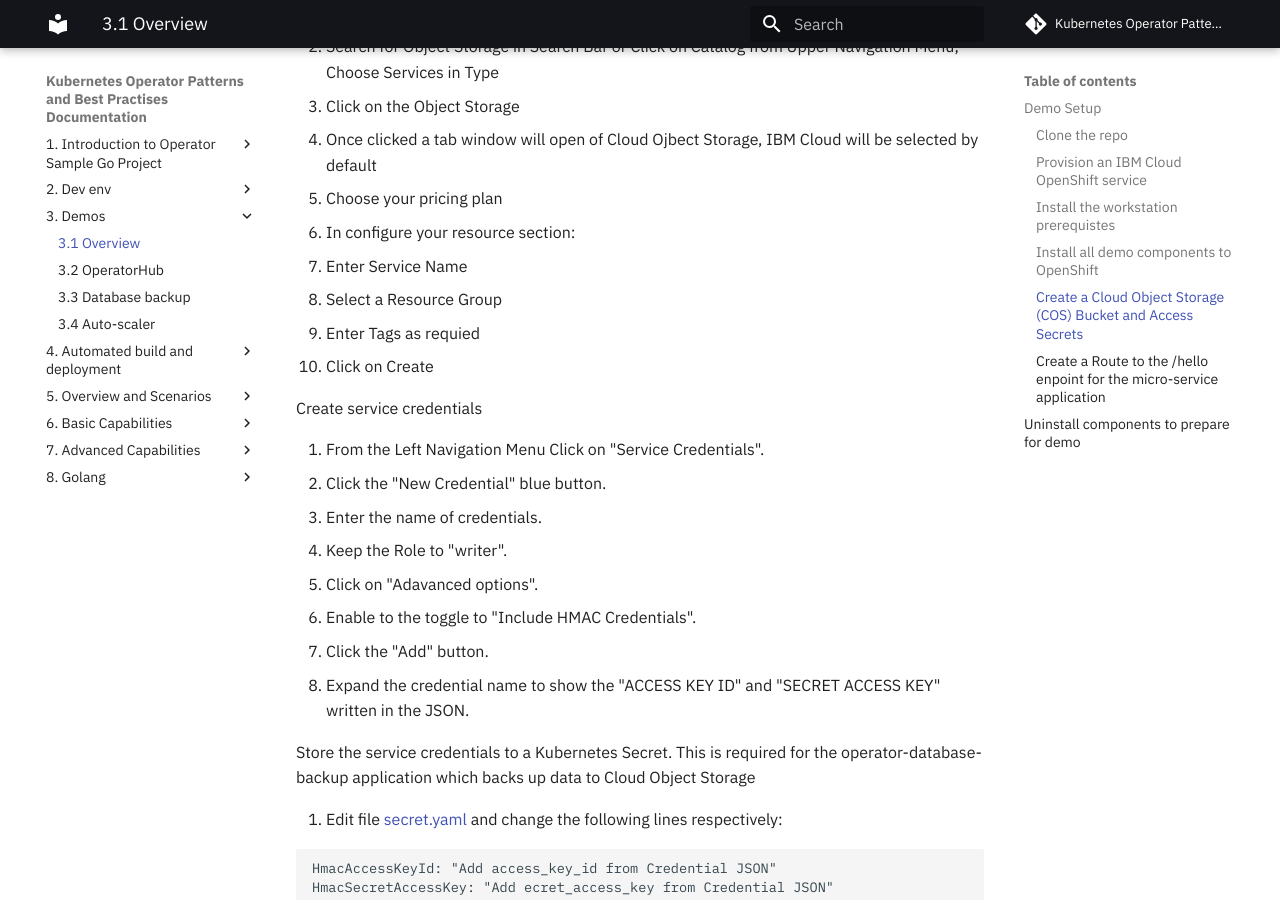
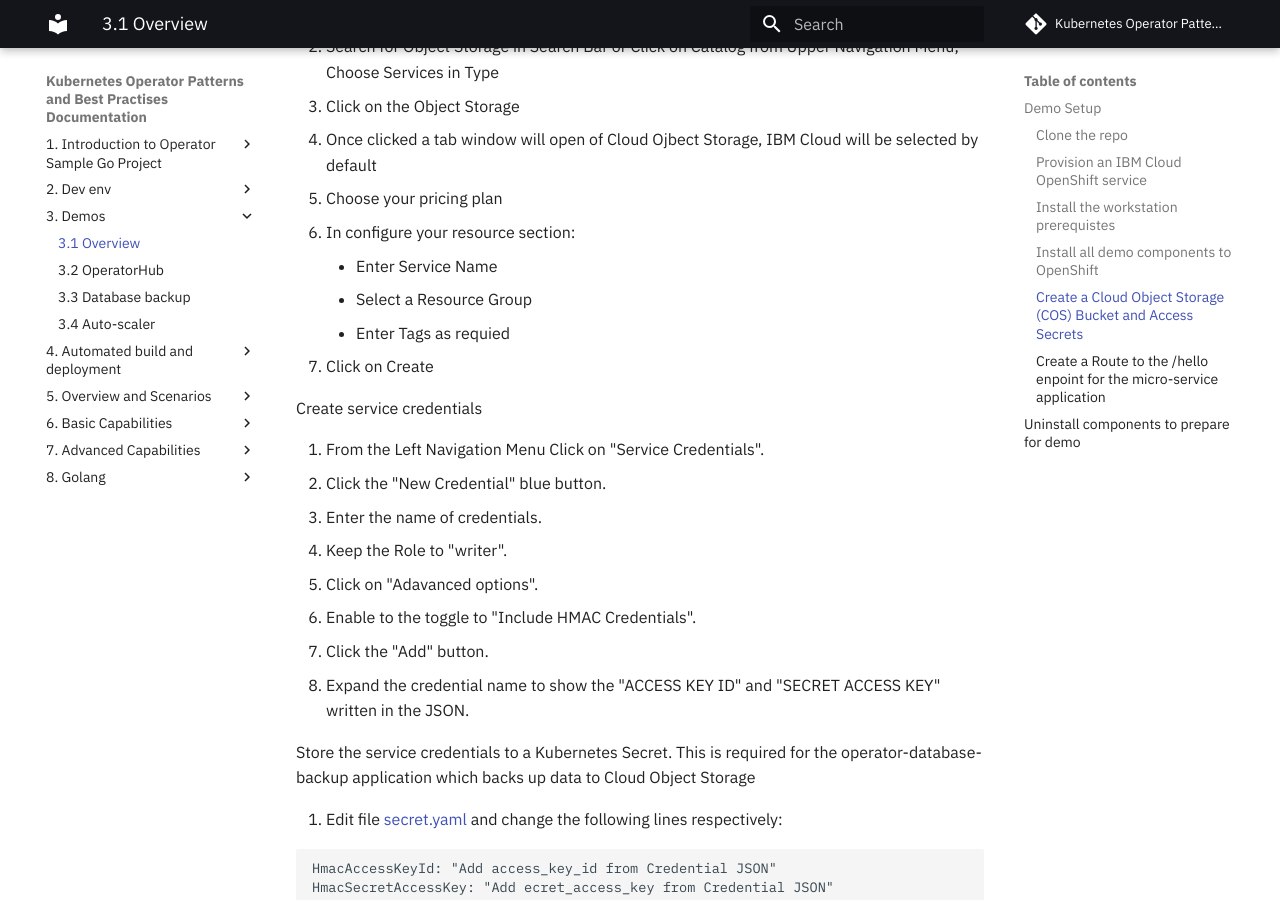
Before and after one commit to IBM/operator-sample-go-documentation, an MkDocs documentation site: the page built from documentation/demos-overview.md, in a window 1280 px wide and 900 px high, scrolled down 927 px. Built offline with MkDocs 1.6.1 and Material for MkDocs 9.7.7, drawn with Linux system fonts in a browser that asks for light colours; comment, search, counter and statistics services are not loaded.

Commit message:
doc-updates4

```diff
--- a/documentation/demos-overview.md
+++ b/documentation/demos-overview.md
@@ -31,10 +31,10 @@ Create Object Storage on [IBM Cloud](https://cloud.ibm.com/)
 3. Click on the Object Storage
 4. Once clicked a tab window will open of Cloud Ojbect Storage, IBM Cloud will be selected by default
 5. Choose your pricing plan
-6. In configure your resource section: </br>
-- Enter Service Name </br>
-- Select a Resource Group </br>
-- Enter Tags as requied </br>
+6. In configure your resource section:
+    * Enter Service Name
+    * Select a Resource Group
+    * Enter Tags as requied
 7. Click on Create
 
 Create service credentials
@@ -81,12 +81,12 @@ oc apply -f config/samples/application.sample_v1beta1_application.yaml
 2. Go to the Networking section in left navigation
 3. Select Routes
 4. Click the "Create Route" button
-5. Add Following details </br>
-- Name the route "hello" </br>
-- Add the path "/hello" </br>
-- Select Service "application-service-microservice" </br>
-- Select Target Port 8081 -> 8081 (TCP) </br>
-- Click on "Create" </br>
+5. Add Following details
+    * Name the route "hello"
+    * Add the path "/hello"
+    * Select Service "application-service-microservice"
+    * Select Target Port 8081 -> 8081 (TCP)
+    * Click on "Create"
 
 Now browse to the Location Link provided in the Routes List to invoke the /hello endpoint.  It sometimes takes a couple of requests before the simple-microservice application responds.  The browser should render the following response:
 
```
Also changed, not shown: documentation/overview-why-build-k8s-operators.md (+4 -5 lines).
